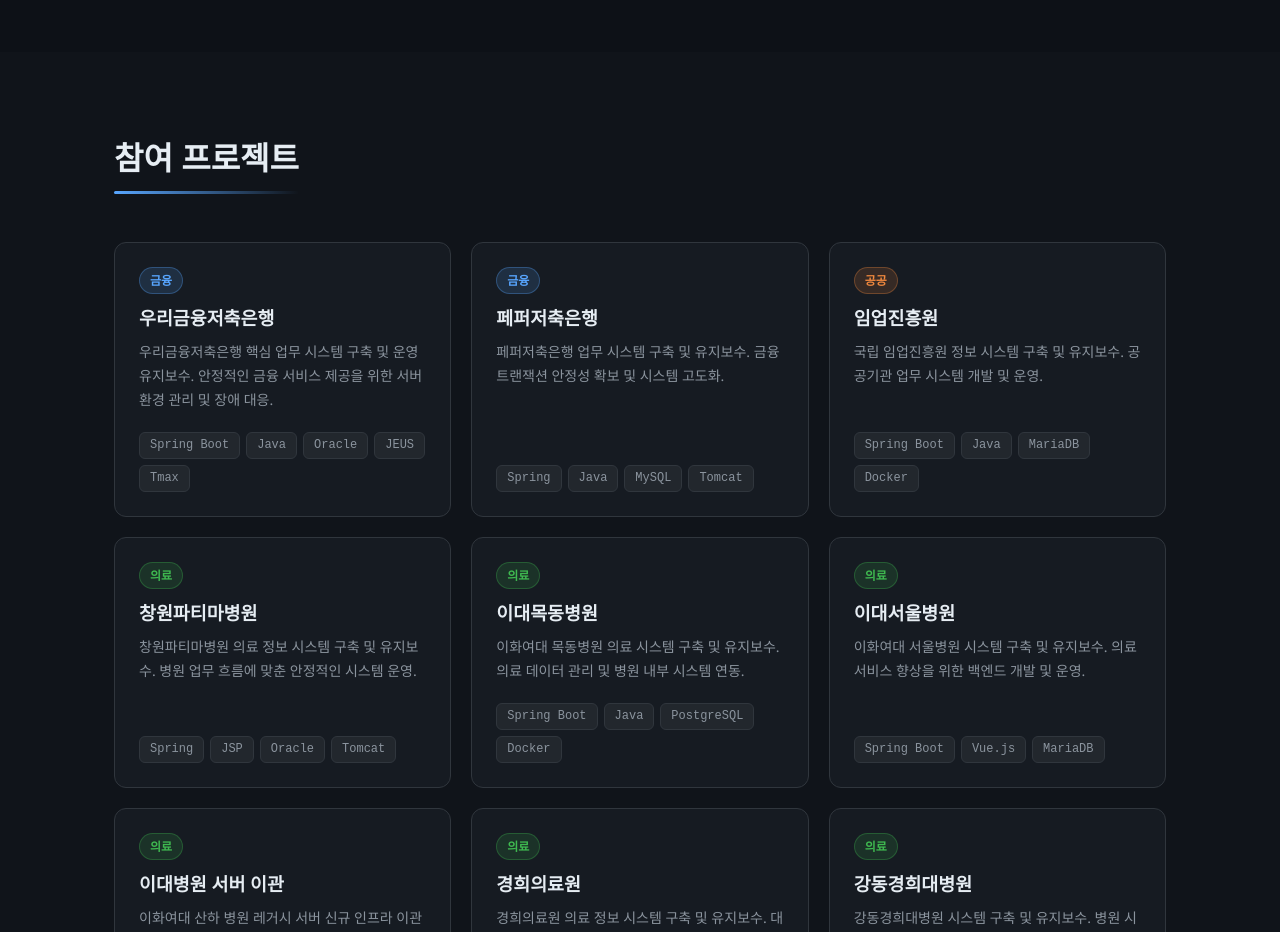
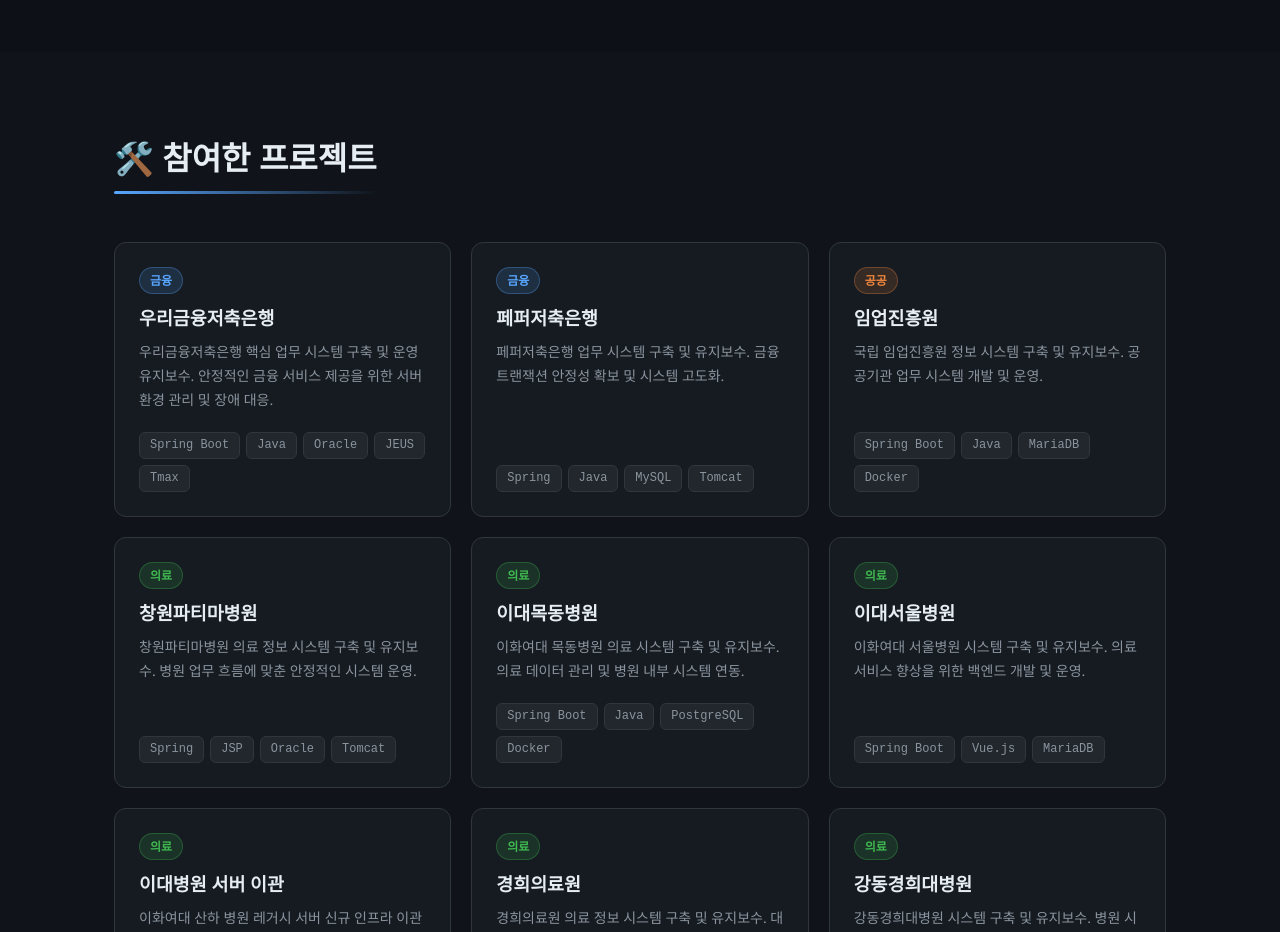
Before and after one commit to donghyoya/Portfolio, a Vue app: page / in a window 1280 px wide. Shown: the part 2040-2972 px from the top of the page. Built offline with nearby package versions, Linux system fonts and the light colour scheme.

Commit message:
[AI] #65 문구변경

```diff
--- a/src/components/ProjectsSection.vue
+++ b/src/components/ProjectsSection.vue
@@ -1,7 +1,7 @@
 <template>
   <section id="projects" class="projects-section">
     <div class="container">
-      <h2 class="section-title">참여 프로젝트</h2>
+      <h2 class="section-title">🛠️ 참여한 프로젝트</h2>
       <div class="projects-grid">
         <article v-for="(project, i) in projects" :key="i" class="project-card">
           <div class="card-top">
```
